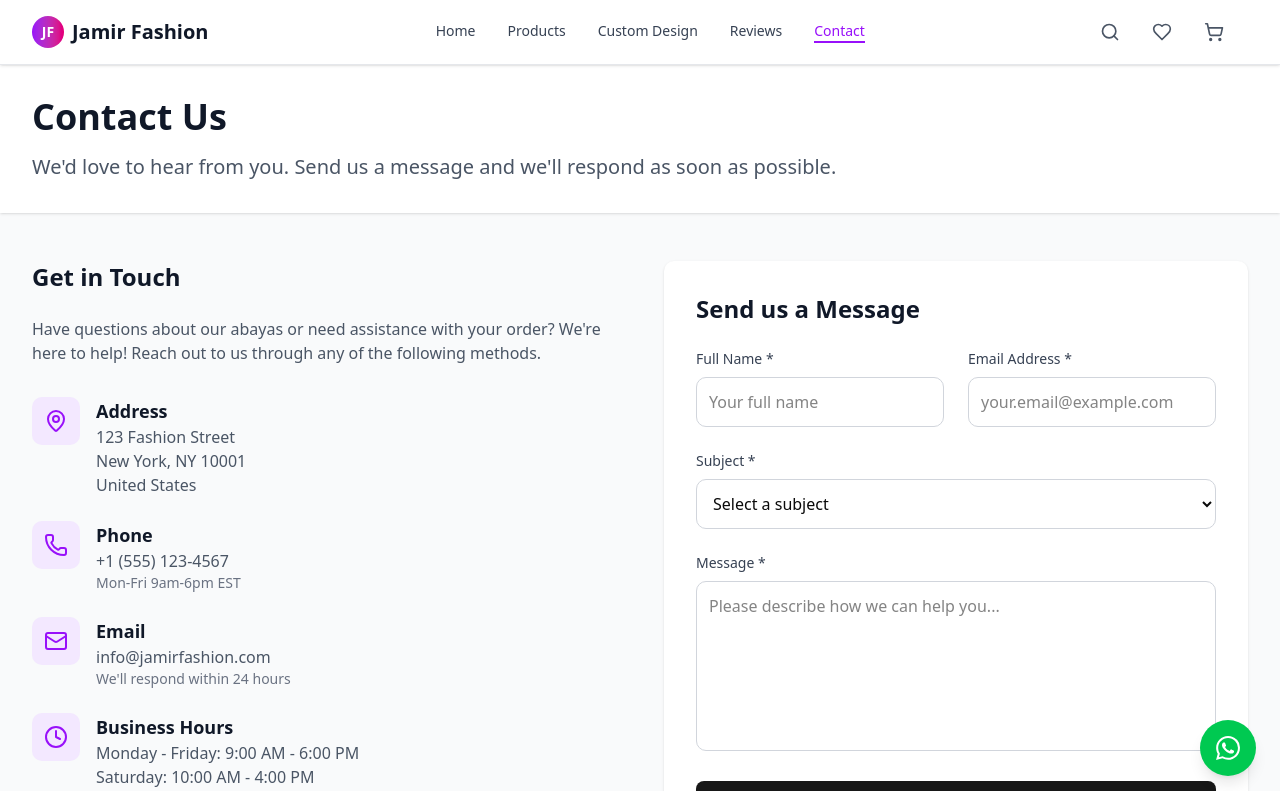
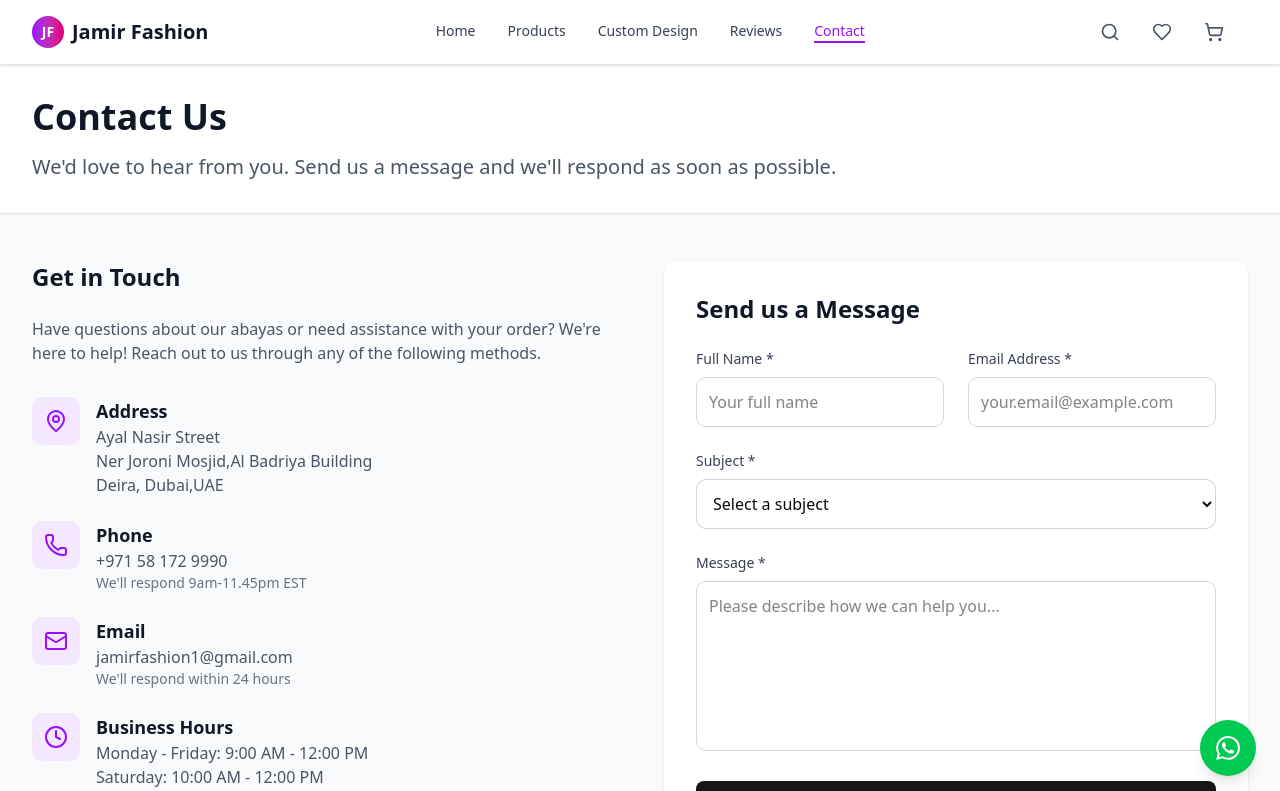
Before and after one commit to mamunurrashid08/Jamir-Fashion, a React (Vite) app: page /contact in a window 1280 px wide. Shown: the top 791 px of the page. Built offline with nearby package versions, Linux system fonts and the light colour scheme.

Commit message:
Update Contact.jsx

```diff
--- a/src/pages/Contact.jsx
+++ b/src/pages/Contact.jsx
@@ -58,9 +58,9 @@ const Contact = () => {
                 <div>
                   <h3 className="text-lg font-semibold text-gray-900">Address</h3>
                   <p className="text-gray-600">
-                    123 Fashion Street<br />
-                    New York, NY 10001<br />
-                    United States
+                    Ayal Nasir Street<br />
+                    Ner Joroni Mosjid,Al Badriya Building<br />
+                    Deira, Dubai,UAE
                   </p>
                 </div>
               </div>
@@ -71,8 +71,8 @@ const Contact = () => {
                 </div>
                 <div>
                   <h3 className="text-lg font-semibold text-gray-900">Phone</h3>
-                  <p className="text-gray-600">+1 (555) 123-4567</p>
-                  <p className="text-sm text-gray-500">Mon-Fri 9am-6pm EST</p>
+                  <p className="text-gray-600">+971 58 172 9990</p>
+                  <p className="text-sm text-gray-500">We'll respond 9am-11.45pm EST</p>
                 </div>
               </div>
 
@@ -82,7 +82,7 @@ const Contact = () => {
                 </div>
                 <div>
                   <h3 className="text-lg font-semibold text-gray-900">Email</h3>
-                  <p className="text-gray-600">info@jamirfashion.com</p>
+                  <p className="text-gray-600">jamirfashion1@gmail.com</p>
                   <p className="text-sm text-gray-500">We'll respond within 24 hours</p>
                 </div>
               </div>
@@ -94,9 +94,9 @@ const Contact = () => {
                 <div>
                   <h3 className="text-lg font-semibold text-gray-900">Business Hours</h3>
                   <div className="text-gray-600">
-                    <p>Monday - Friday: 9:00 AM - 6:00 PM</p>
-                    <p>Saturday: 10:00 AM - 4:00 PM</p>
-                    <p>Sunday: Closed</p>
+                    <p>Monday - Friday: 9:00 AM - 12:00 PM</p>
+                    <p>Saturday: 10:00 AM - 12:00 PM</p>
+                    <p>Sunday: Open</p>
                   </div>
                 </div>
               </div>
```
